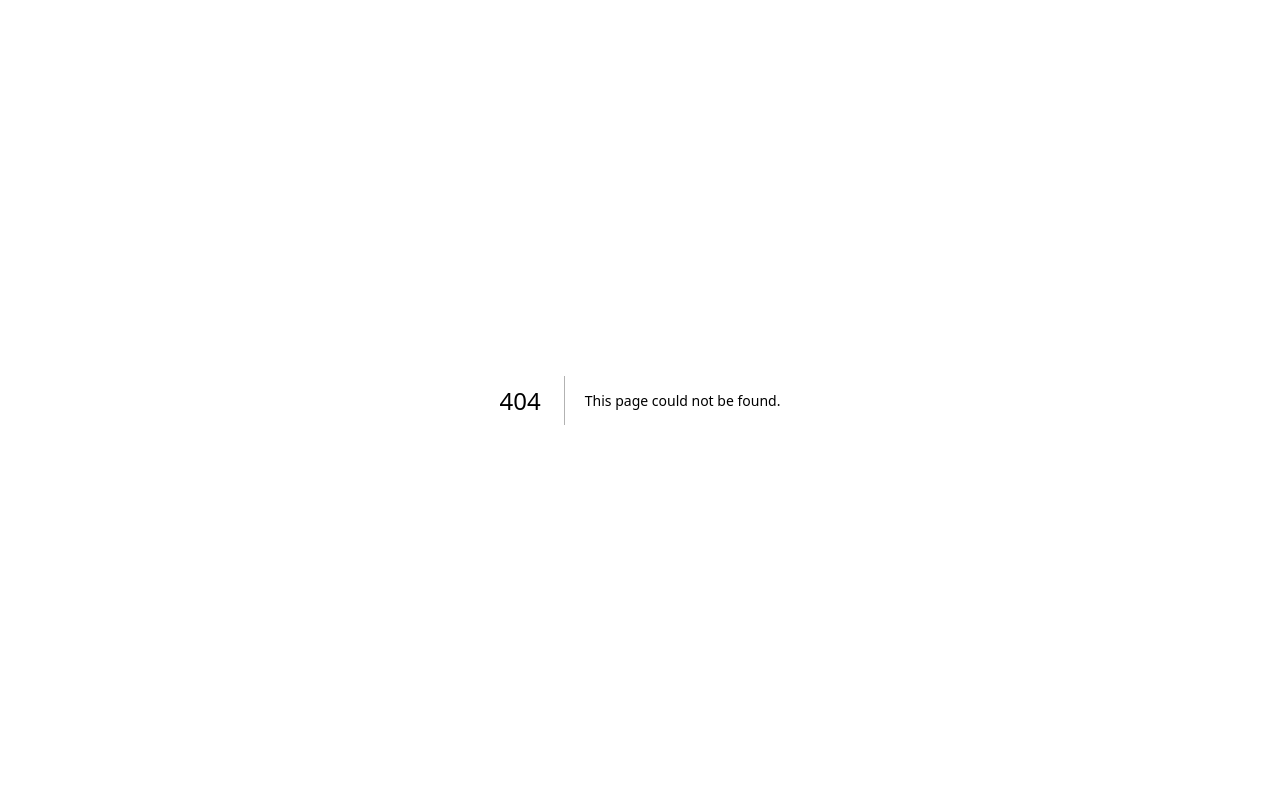
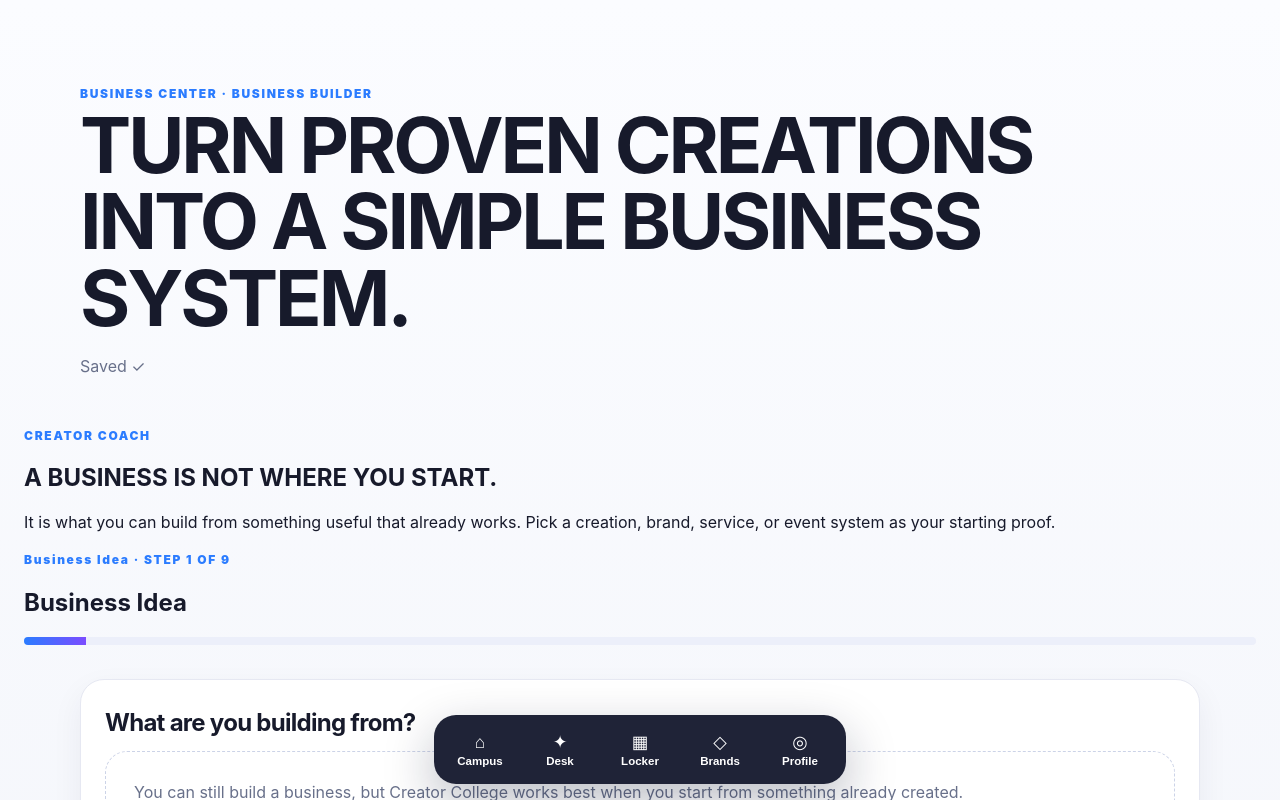
Before and after one commit to melbgittinit/botbox-alpha-clean, a Next.js app: page /creator-college/business in a window 1280 px wide. Before the commit this address had no page. Shown: the top 800 px of the page. Built offline with nearby package versions, Linux system fonts and the light colour scheme.

Commit message:
Add Creator College Business Builder

```diff
--- /dev/null
+++ b/app/creator-college/business/page.tsx
@@ -0,0 +1,34 @@
+"use client";
+
+import { useEffect, useMemo, useState } from "react";
+import { readUnifiedCreations, type UnifiedCreation } from "../lib/creatorCollegeStore";
+
+type BusinessProject={id:string;name:string;sourceId:string;customer:string;offer:string;delivery:string;pricePosition:string;salesMessage:string;operations:string[];growth:string;step:number;progress:number;status:"BUILDING"|"COMPLETE";updatedAt:string};
+const KEY="creator-college-v1-business-projects";
+const ACTIVE="creator-college-v1-business-active";
+const steps=["Business Idea","Customer","Offer","Delivery","Price","Sales","Operations","Growth","Review"];
+function blank():BusinessProject{return{id:`business-${Date.now()}`,name:"Untitled Business",sourceId:"",customer:"",offer:"",delivery:"Digital / Remote",pricePosition:"Core",salesMessage:"",operations:["Inquiry","Confirm fit","Collect payment / approval","Deliver","Follow up","Ask for feedback / referral"],growth:"More customers",step:0,progress:5,status:"BUILDING",updatedAt:new Date().toISOString()}}
+export default function BusinessBuilderPage(){
+ const[project,setProject]=useState<BusinessProject|null>(null);const[creations,setCreations]=useState<UnifiedCreation[]>([]);const[saved,setSaved]=useState(true);
+ useEffect(()=>{const list=JSON.parse(localStorage.getItem(KEY)||"[]") as BusinessProject[];const id=localStorage.getItem(ACTIVE);setProject(list.find(x=>x.id===id&&x.status==="BUILDING")||blank());setCreations(readUnifiedCreations())},[]);
+ useEffect(()=>{if(!project)return;setSaved(false);const t=setTimeout(()=>{const list=JSON.parse(localStorage.getItem(KEY)||"[]") as BusinessProject[];const next=[project,...list.filter(x=>x.id!==project.id)];localStorage.setItem(KEY,JSON.stringify(next));localStorage.setItem(ACTIVE,project.status==="BUILDING"?project.id:"");setSaved(true)},350);return()=>clearTimeout(t)},[project]);
+ const current=project?.step??0;const sources=useMemo(()=>creations.filter(c=>c.status==="COMPLETE"&&["brand","service_offer","digital_product","event_kit"].includes(c.kind)),[creations]);
+ function patch(v:Partial<BusinessProject>){setProject(p=>p?{...p,...v,updatedAt:new Date().toISOString()}:p)}
+ function next(){if(!project)return;const n=Math.min(project.step+1,steps.length-1);patch({step:n,progress:Math.round(((n+1)/steps.length)*100)})}
+ function complete(){if(!project)return;patch({status:"COMPLETE",progress:100});setTimeout(()=>localStorage.setItem(ACTIVE,""),0)}
+ if(!project)return null;
+ return <main className="cc4-shell"><section className="cc4-hero"><span className="cc4-eyebrow">BUSINESS CENTER · BUSINESS BUILDER</span><h1>TURN PROVEN CREATIONS INTO A SIMPLE BUSINESS SYSTEM.</h1><p>{saved?"Saved ✓":"Saving…"}</p></section>
+ <section className="cc5-smart-panel"><div><span className="cc4-eyebrow">CREATOR COACH</span><h2>A BUSINESS IS NOT WHERE YOU START.</h2><p>It is what you can build from something useful that already works. Pick a creation, brand, service, or event system as your starting proof.</p></div></section>
+ <section className="cc5-smart-panel"><div><span className="cc4-eyebrow">{steps[current]} · STEP {current+1} OF {steps.length}</span><h2>{steps[current]}</h2><div className="cc4-meter"><span style={{width:`${project.progress}%`}}/></div></div></section><section className="cc4-section">
+ {current===0&&<article className="cc5-profile-card"><h2>What are you building from?</h2><div className="cc4-card-grid cc4-grid">{sources.map(s=><button key={`${s.kind}-${s.id}`} className={`cc5-brand-connect ${project.sourceId===s.id?"selected":""}`} onClick={()=>patch({sourceId:s.id,name:s.kind==="brand"?s.title:`${s.title} Business`})}><small>{s.kind.replaceAll("_"," ")}</small><b>{s.title}</b><span>{project.sourceId===s.id?"SELECTED":"USE THIS"}</span></button>)}</div>{!sources.length&&<div className="cc4-empty">You can still build a business, but Creator College works best when you start from something already created.</div>}<input value={project.name==="Untitled Business"?"":project.name} onChange={e=>patch({name:e.target.value||"Untitled Business"})} placeholder="Business name or working name"/><button className="cc4-primary" disabled={project.name==="Untitled Business"} onClick={next}>USE THIS BUSINESS IDEA</button></article>}
+ {current===1&&<article className="cc5-profile-card"><h2>Who is the customer?</h2><input value={project.customer} onChange={e=>patch({customer:e.target.value})} placeholder="Who has the problem, need, desire, or opportunity?"/><button className="cc4-primary" disabled={!project.customer.trim()} onClick={next}>NEXT</button></article>}
+ {current===2&&<article className="cc5-profile-card"><h2>What is the core offer?</h2><textarea value={project.offer} onChange={e=>patch({offer:e.target.value})} placeholder="I help ___ get ___ through ___"/><button className="cc4-primary" disabled={!project.offer.trim()} onClick={next}>KEEP THIS OFFER</button></article>}
+ {current===3&&<article className="cc5-profile-card"><h2>How will you deliver it?</h2><div className="cc5-chips">{["Digital / Remote","Live Call","In Person","Done For You","Recurring Service","Group / Workshop","Hybrid"].map(x=><button key={x} className={project.delivery===x?"selected":""} onClick={()=>patch({delivery:x})}>{x}</button>)}</div><button className="cc4-primary" onClick={next}>USE THIS DELIVERY</button></article>}
+ {current===4&&<article className="cc5-profile-card"><h2>Set the pricing position</h2><p>Creator College gives positioning guidance, not earnings promises. Your actual price should reflect time, complexity, customer value, delivery cost, and market reality.</p><div className="cc5-chips">{["Entry","Core","Premium"].map(x=><button key={x} className={project.pricePosition===x?"selected":""} onClick={()=>patch({pricePosition:x})}>{x}</button>)}</div><div className="cc4-card-grid cc4-grid"><div className="cc4-card"><small>ENTRY</small><h3>Easy first yes</h3><p>Small scope, clear result, lower commitment.</p></div><div className="cc4-card"><small>CORE</small><h3>Main offer</h3><p>Your standard useful service or package.</p></div><div className="cc4-card"><small>PREMIUM</small><h3>More support</h3><p>Higher-touch delivery, customization, or larger scope.</p></div></div><button className="cc4-primary" onClick={next}>KEEP THIS POSITION</button></article>}
+ {current===5&&<article className="cc5-profile-card"><h2>Build the sales message</h2><textarea value={project.salesMessage} onChange={e=>patch({salesMessage:e.target.value})} placeholder="For [customer], we provide [offer] so they can [result]. Here’s how it works..."/><div className="cc4-mini-actions"><button onClick={()=>patch({salesMessage:`For ${project.customer}, ${project.name} provides ${project.offer}. Delivery is ${project.delivery.toLowerCase()}. The goal is a clear, useful result without unnecessary complexity.`})}>COACH DRAFT</button></div><button className="cc4-primary" disabled={!project.salesMessage.trim()} onClick={next}>USE THIS SALES MESSAGE</button></article>}
+ {current===6&&<article className="cc5-profile-card"><h2>Build the operating flow</h2><div className="cc4-family-items">{project.operations.map((x,i)=><div key={i}><span>{i+1}</span><div><input value={x} onChange={e=>patch({operations:project.operations.map((op,idx)=>idx===i?e.target.value:op)})}/></div></div>)}</div><p>Keep the first system boring and reliable: inquiry → agreement → delivery → communication → feedback → repeat.</p><button className="cc4-primary" onClick={next}>KEEP THIS OPERATING FLOW</button></article>}
+ {current===7&&<article className="cc5-profile-card"><h2>What should grow next?</h2><div className="cc5-chips">{["More customers","More products","More locations","Partners","Automation","Team","Recurring revenue"].map(x=><button key={x} className={project.growth===x?"selected":""} onClick={()=>patch({growth:x})}>{x}</button>)}</div><button className="cc4-primary" onClick={next}>REVIEW MY BUSINESS</button></article>}
+ {current===8&&project.status!=="COMPLETE"&&<article className="cc5-profile-card"><h2>Your business starter system is ready</h2><div className="cc4-review-list"><div><span>✓</span><b>Customer</b><small>{project.customer}</small></div><div><span>✓</span><b>Core offer</b><small>{project.offer}</small></div><div><span>✓</span><b>Delivery</b><small>{project.delivery}</small></div><div><span>✓</span><b>Pricing position</b><small>{project.pricePosition}</small></div><div><span>✓</span><b>Operating flow</b><small>{project.operations.length} steps</small></div><div><span>✓</span><b>Growth focus</b><small>{project.growth}</small></div></div><button className="cc4-primary" onClick={complete}>COMPLETE MY BUSINESS STARTER SYSTEM</button></article>}
+ {project.status==="COMPLETE"&&<article className="cc5-smart-panel"><div><span className="cc4-eyebrow">BUSINESS STARTER SYSTEM COMPLETE</span><h2>{project.name} IS READY TO OPERATE.</h2><p>{project.offer} · {project.delivery} · {project.pricePosition} positioning</p><div className="cc4-grid cc4-actions-grid"><a href="/creator-college/desk">✦<b>RETURN TO MY DESK</b><small>Your business is now part of Creator College</small></a><a href="/creator-college/service">💼<b>REFINE AN OFFER</b><small>Build or improve the customer-facing offer</small></a></div></div></article>}
+ </section></main>
+}
```
